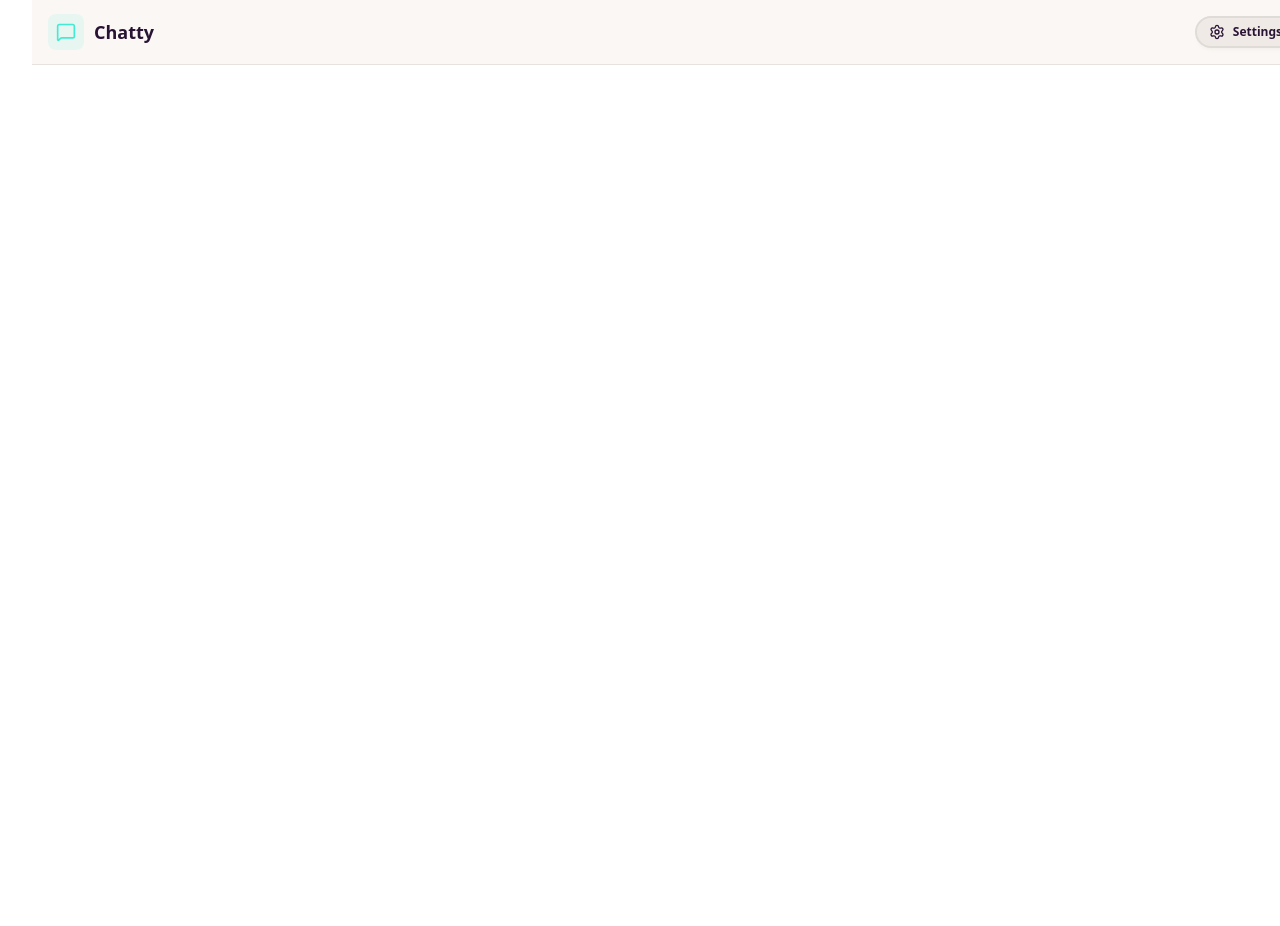
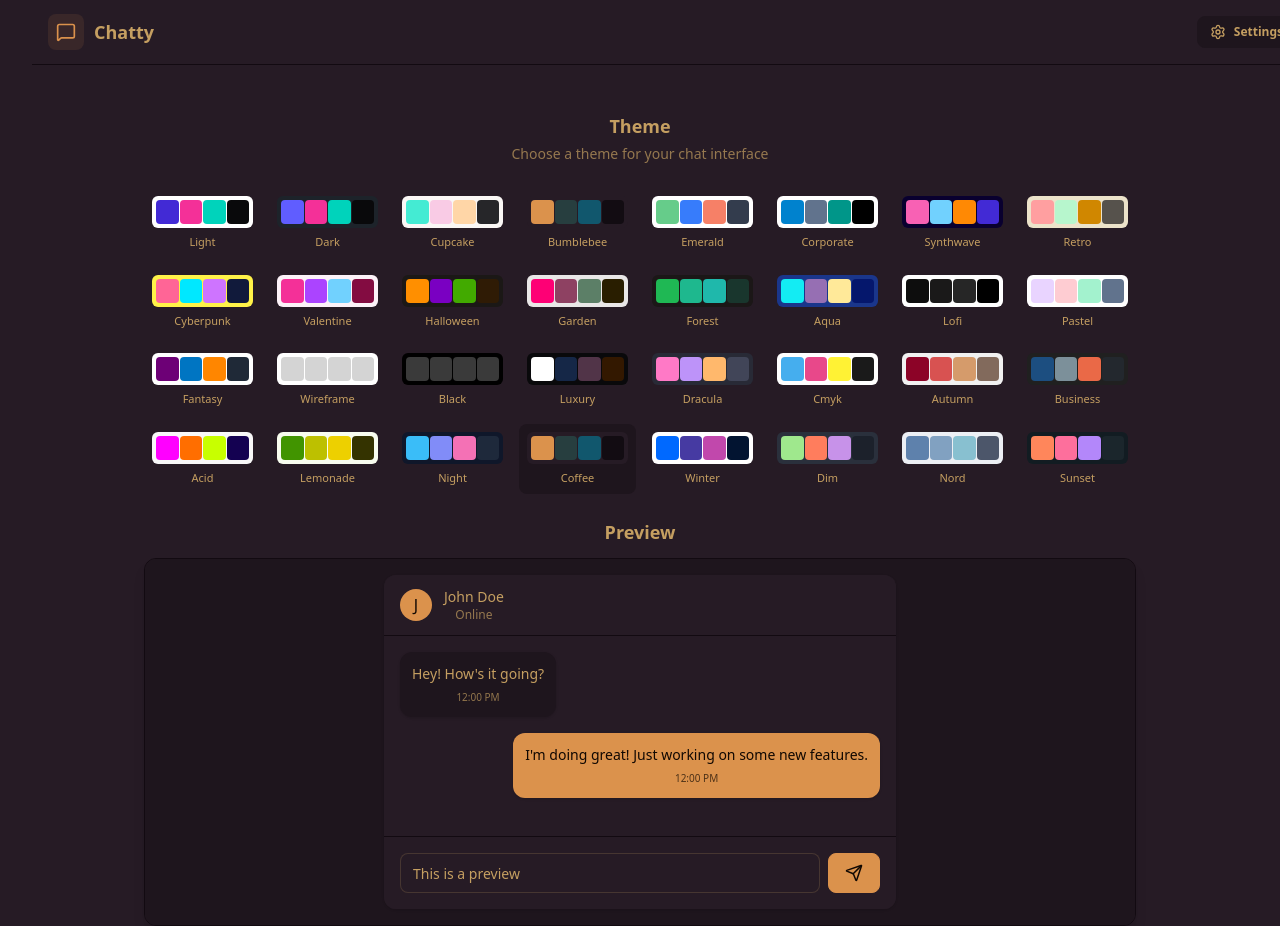
Before and after one commit to RakibMERNDev/chat-app, a React (Vite) app in the folder frontend/: page /settings in a window 1280 px wide. Before the commit the page ends 800 px from the top, so only its background shows below. Built offline with nearby package versions, Linux system fonts and the light colour scheme; no server answers; the HTML template or start-up script is replaced by a standard one.

Commit message:
feat: implement theme management with useThemeStore and enhance SettingsPage for theme selection

```diff
--- a/frontend/src/App.jsx
+++ b/frontend/src/App.jsx
@@ -10,13 +10,21 @@
 import { useEffect } from "react";
 import { Loader } from "lucide-react";
 import { Toaster } from "react-hot-toast";
+import { useThemeStore } from "./store/useThemeStore";
 
 function App() {
   const { authUser, checkAuth, isCheckingAuth } = useAuthStore();
+  const { theme } = useThemeStore();
 
   useEffect(() => {
     checkAuth();
   }, [checkAuth]);
+
+  // update the theme on on app load
+
+  useEffect(() => {
+    document.documentElement.setAttribute("data-theme", theme);
+  }, [theme]);
 
   console.log({ authUser });
 
@@ -30,7 +38,6 @@
 
   return (
     <>
-      <div data-theme="cupcake">
       <Navbar />
 
       <Routes>
@@ -50,7 +57,6 @@
         />
       </Routes>
       <Toaster />
-      </div>
     </>
   );
 }
--- a/frontend/src/pages/SettingsPage.jsx
+++ b/frontend/src/pages/SettingsPage.jsx
@@ -1,9 +1,116 @@
-import React from 'react'
+import { THEMES } from "../constants";
+import { useThemeStore } from "../store/useThemeStore";
+import { Send } from "lucide-react";
+
+const PREVIEW_MESSAGES = [
+  { id: 1, content: "Hey! How's it going?", isSent: false },
+  { id: 2, content: "I'm doing great! Just working on some new features.", isSent: true },
+];
 
 const SettingsPage = () => {
+  const { theme, setTheme } = useThemeStore();
+
   return (
-    <div>SettingsPage</div>
-  )
-}
+    <div className="h-screen container mx-auto px-4 pt-20 max-w-5xl">
+      <div className="space-y-6">
+        <div className="flex flex-col gap-1">
+          <h2 className="text-lg font-semibold">Theme</h2>
+          <p className="text-sm text-base-content/70">Choose a theme for your chat interface</p>
+        </div>
 
-export default SettingsPage
+        <div className="grid grid-cols-4 sm:grid-cols-6 md:grid-cols-8 gap-2">
+          {THEMES.map((t) => (
+            <button
+              key={t}
+              className={`
+                group flex flex-col items-center gap-1.5 p-2 rounded-lg transition-colors
+                ${theme === t ? "bg-base-200" : "hover:bg-base-200/50"}
+              `}
+              onClick={() => setTheme(t)}
+            >
+              <div className="relative h-8 w-full rounded-md overflow-hidden" data-theme={t}>
+                <div className="absolute inset-0 grid grid-cols-4 gap-px p-1">
+                  <div className="rounded bg-primary"></div>
+                  <div className="rounded bg-secondary"></div>
+                  <div className="rounded bg-accent"></div>
+                  <div className="rounded bg-neutral"></div>
+                </div>
+              </div>
+              <span className="text-[11px] font-medium truncate w-full text-center">
+                {t.charAt(0).toUpperCase() + t.slice(1)}
+              </span>
+            </button>
+          ))}
+        </div>
+
+        {/* Preview Section */}
+        <h3 className="text-lg font-semibold mb-3">Preview</h3>
+        <div className="rounded-xl border border-base-300 overflow-hidden bg-base-100 shadow-lg">
+          <div className="p-4 bg-base-200">
+            <div className="max-w-lg mx-auto">
+              {/* Mock Chat UI */}
+              <div className="bg-base-100 rounded-xl shadow-sm overflow-hidden">
+                {/* Chat Header */}
+                <div className="px-4 py-3 border-b border-base-300 bg-base-100">
+                  <div className="flex items-center gap-3">
+                    <div className="w-8 h-8 rounded-full bg-primary flex items-center justify-center text-primary-content font-medium">
+                      J
+                    </div>
+                    <div>
+                      <h3 className="font-medium text-sm">John Doe</h3>
+                      <p className="text-xs text-base-content/70">Online</p>
+                    </div>
+                  </div>
+                </div>
+
+                {/* Chat Messages */}
+                <div className="p-4 space-y-4 min-h-[200px] max-h-[200px] overflow-y-auto bg-base-100">
+                  {PREVIEW_MESSAGES.map((message) => (
+                    <div
+                      key={message.id}
+                      className={`flex ${message.isSent ? "justify-end" : "justify-start"}`}
+                    >
+                      <div
+                        className={`
+                          max-w-[80%] rounded-xl p-3 shadow-sm
+                          ${message.isSent ? "bg-primary text-primary-content" : "bg-base-200"}
+                        `}
+                      >
+                        <p className="text-sm">{message.content}</p>
+                        <p
+                          className={`
+                            text-[10px] mt-1.5
+                            ${message.isSent ? "text-primary-content/70" : "text-base-content/70"}
+                          `}
+                        >
+                          12:00 PM
+                        </p>
+                      </div>
+                    </div>
+                  ))}
+                </div>
+
+                {/* Chat Input */}
+                <div className="p-4 border-t border-base-300 bg-base-100">
+                  <div className="flex gap-2">
+                    <input
+                      type="text"
+                      className="input input-bordered flex-1 text-sm h-10"
+                      placeholder="Type a message..."
+                      value="This is a preview"
+                      readOnly
+                    />
+                    <button className="btn btn-primary h-10 min-h-0">
+                      <Send size={18} />
+                    </button>
+                  </div>
+                </div>
+              </div>
+            </div>
+          </div>
+        </div>
+      </div>
+    </div>
+  );
+};
+export default SettingsPage;
--- /dev/null
+++ b/frontend/src/store/useThemeStore.js
@@ -0,0 +1,9 @@
+import { create } from "zustand";
+
+export const useThemeStore = create((set) => ({
+  theme: localStorage.getItem("chat-theme") || "coffee",
+  setTheme: (theme) => {
+    localStorage.setItem("chat-theme", theme);
+    set({ theme });
+  },
+}));
```
Lines whose indentation alone changed are shown as unchanged.
